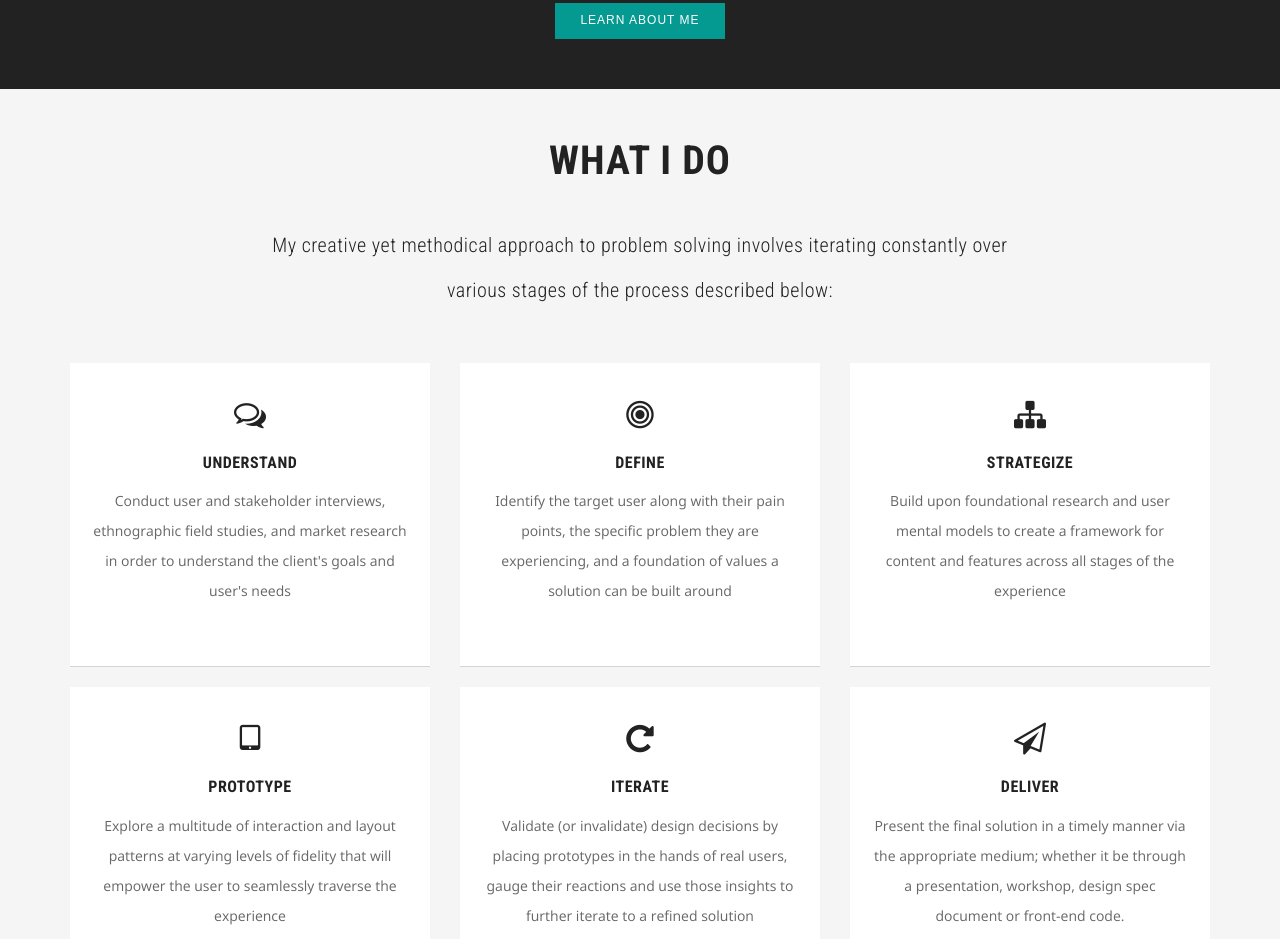
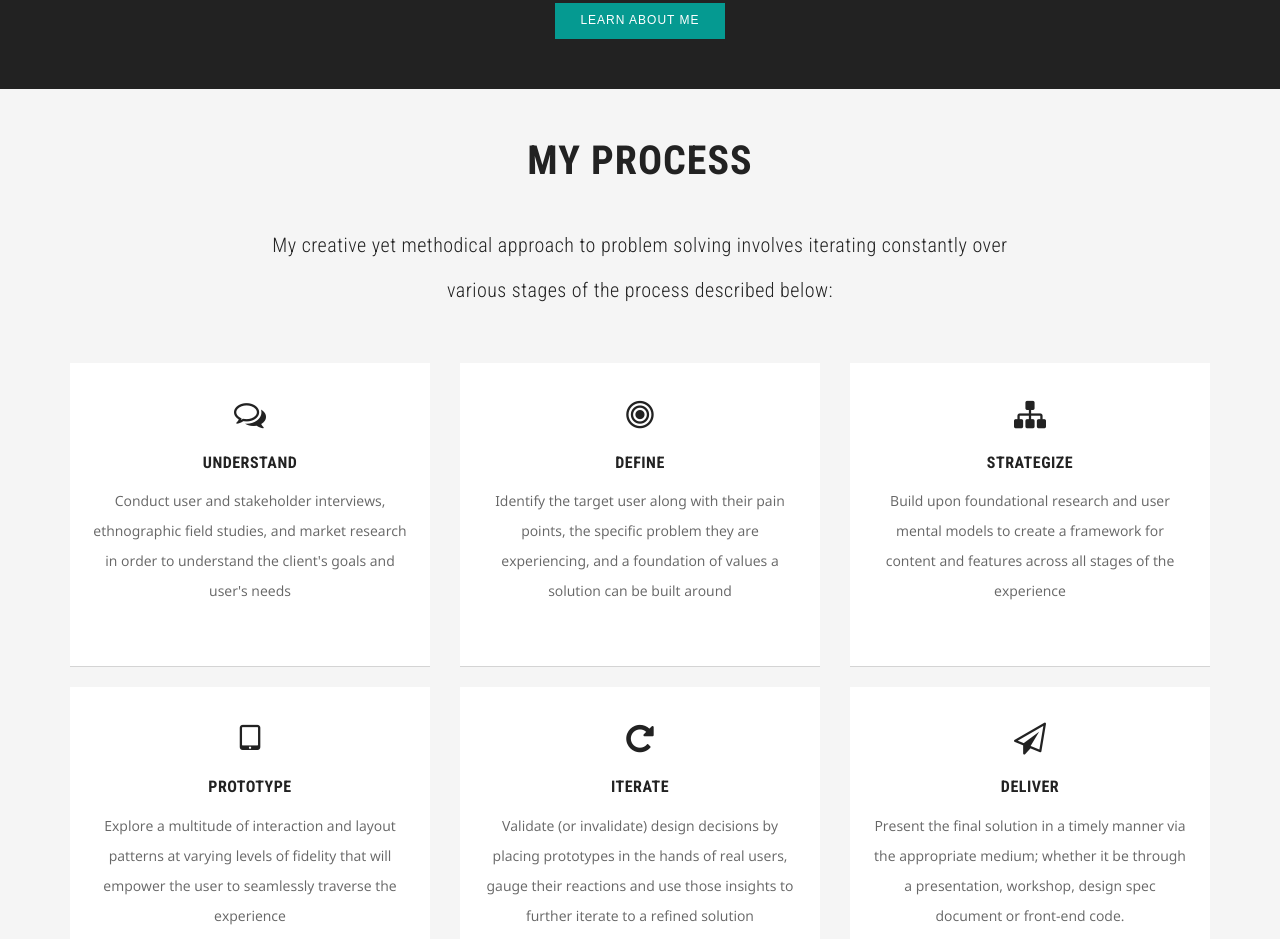
Before and after one commit to venxlab/portfolio-site, a plain HTML site: page index.html in a window 1280 px wide. Shown: the part 1012-1951 px from the top of the page. Drawn offline with nearby package versions, Linux system fonts and the light colour scheme.

Commit message:
update index process section header

```diff
--- a/index.html
+++ b/index.html
@@ -121,7 +121,7 @@
 				<div class="col-sm-8 col-sm-offset-2">
 
 					<div class="pfblock-header wow fadeInUp">
-						<h2 class="pfblock-title">What I do</h2>
+						<h2 class="pfblock-title">My Process</h2>
 						<div class="pfblock-subtitle h2-subheader text center">
 							<p>
 								My creative yet methodical approach to problem solving involves iterating constantly over various stages of the process described below:
```
